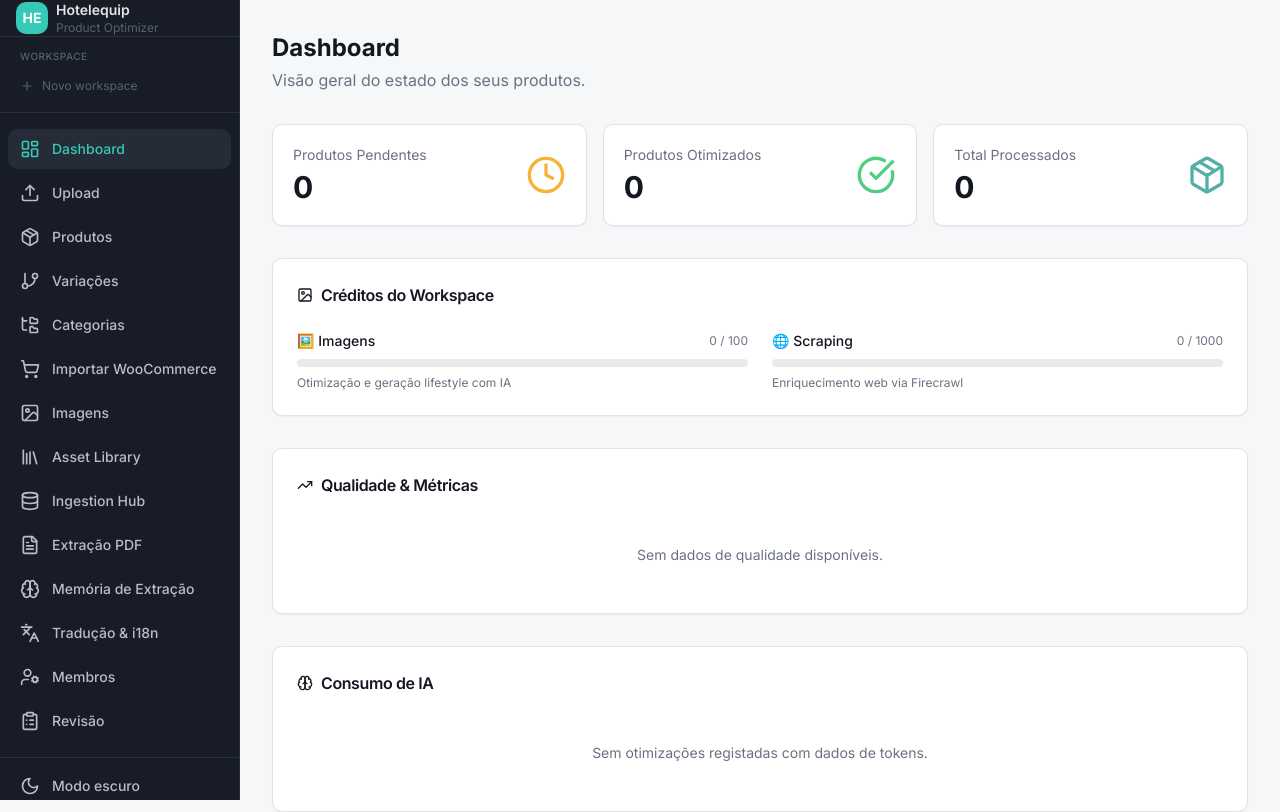
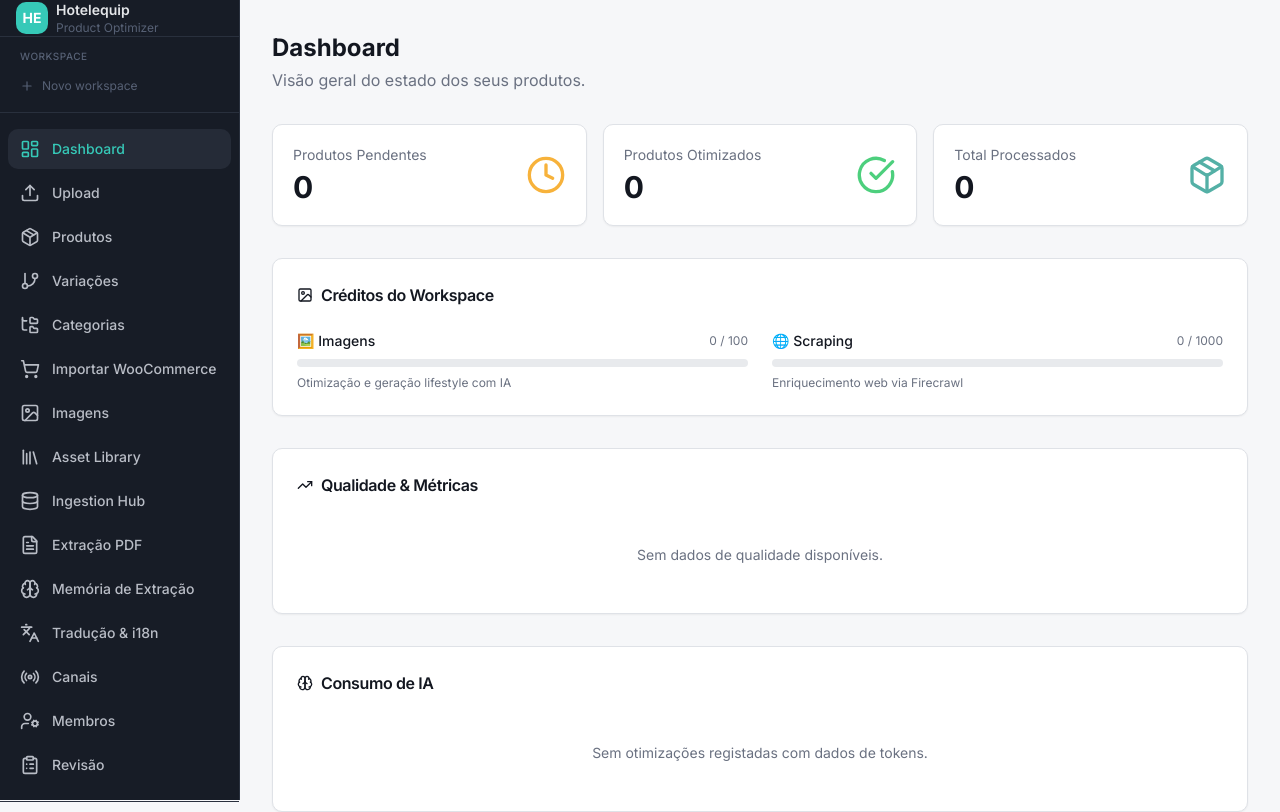
Before and after one commit to RuiMedalha/remix-of-pixel-perfect-replica, a React (Vite) app: page / in a window 1280 px wide. Shown: the top 812 px of the page. Built offline with nearby package versions, Linux system fonts and the light colour scheme.

Commit message:
Add multi-channel publishing scaffold
Co-authored-by: RuiMedalha <237027570+RuiMedalha@users.noreply.github.com>

```diff
--- a/src/App.tsx
+++ b/src/App.tsx
@@ -52,6 +52,7 @@ function ProtectedRoutes() {
           <Route path="/pdf-extraction" element={<PDFExtractionPage />} />
           <Route path="/extraction-memory" element={<ExtractionMemoryPage />} />
           <Route path="/traducoes" element={<TranslationMemoryPage />} />
+          <Route path="/canais" element={<ChannelManagerPage />} />
           <Route path="/admin/utilizadores" element={<AdminUsersPage />} />
         </Route>
         <Route path="*" element={<NotFound />} />
--- a/src/components/AppSidebar.tsx
+++ b/src/components/AppSidebar.tsx
@@ -27,6 +27,7 @@ const navItems = [
   { to: "/pdf-extraction", icon: FileText, label: "Extração PDF" },
   { to: "/extraction-memory", icon: Brain, label: "Memória de Extração" },
   { to: "/traducoes", icon: Languages, label: "Tradução & i18n" },
+  { to: "/canais", icon: Radio, label: "Canais" },
 ];
 
 const managementItems = [
--- a/src/pages/ChannelManagerPage.tsx
+++ b/src/pages/ChannelManagerPage.tsx
@@ -38,7 +38,7 @@ export default function ChannelManagerPage() {
 
   const handleCreateChannel = () => {
     if (!activeWorkspace || !newChannel.channel_name.trim()) return;
-    createChannel.mutate({ ...newChannel, workspace_id: activeWorkspace.id });
+    createChannel.mutate({ ...newChannel, workspace_id: activeWorkspace.id, channel_type: newChannel.channel_type as any });
     setShowNewChannel(false);
     setNewChannel({ channel_name: "", channel_type: "woocommerce" });
   };
```
